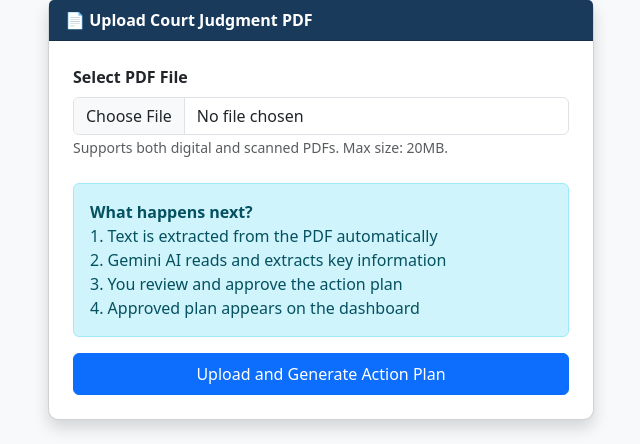
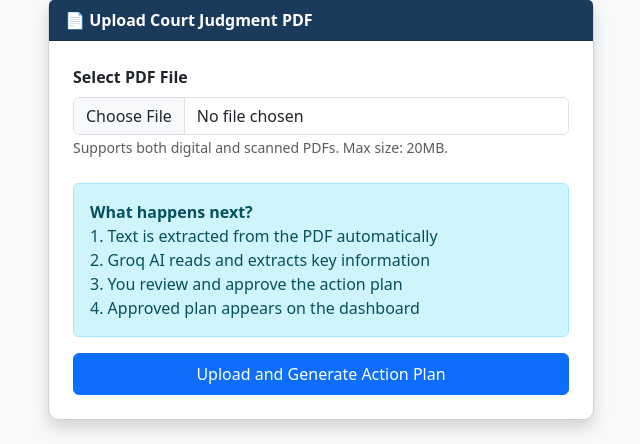
Before and after one commit to Rashi111222/Nyayasetu, a Django app: page /upload/ in a window 1280 px wide. Shown: the part 81-525 px from the top of the page, without its empty margins (319-959 px from the left). Run offline with Django 5.2, Linux system fonts and the light colour scheme; a user stored in the database is signed in.

Commit message:
Updated minor changes

```diff
--- a/core/templates/core/upload.html
+++ b/core/templates/core/upload.html
@@ -17,7 +17,7 @@
                     <div class="alert alert-info">
                         <strong>What happens next?</strong><br>
                         1. Text is extracted from the PDF automatically<br>
-                        2. Gemini AI reads and extracts key information<br>
+                        2. Groq AI reads and extracts key information<br>
                         3. You review and approve the action plan<br>
                         4. Approved plan appears on the dashboard
                     </div>
--- a/core/utils/extractor.py
+++ b/core/utils/extractor.py
@@ -3,8 +3,6 @@ import fitz  # PyMuPDF
 import pytesseract
 from pdf2image import convert_from_path
 
-# If you are on Windows, uncomment the line below
-# pytesseract.pytesseract.tesseract_cmd = r'C:\Program Files\Tesseract-OCR\tesseract.exe'
 
 def extract_text_from_pdf(pdf_path):
     """
@@ -14,13 +12,12 @@ def extract_text_from_pdf(pdf_path):
     text = ""
 
     try:
-        # Try direct text extraction
+        #  direct text extraction
         doc = fitz.open(pdf_path)
         for page in doc:
             text += page.get_text()
         doc.close()
 
-        # If we got enough text, return it directly
         if len(text.strip()) > 200:
             print("Digital PDF detected. Text extracted directly.")
             return text.strip()
@@ -28,7 +25,6 @@ def extract_text_from_pdf(pdf_path):
     except Exception as e:
         print(f"Direct extraction failed: {e}")
 
-    # Not enough text means it is a scanned PDF — run OCR
     print("Scanned PDF detected. Running OCR...")
 
     try:
--- a/core/views.py
+++ b/core/views.py
@@ -4,7 +4,7 @@ from django.contrib.auth import authenticate, login, logout
 from django.contrib import messages
 from .models import Judgment, ActionPlan, OfficerReview
 from .utils.extractor import extract_text_from_pdf
-from .utils.gemini_service import extract_action_plan
+from .utils.groq_service import extract_action_plan
 
 
 def login_view(request):
```
Also changed, not shown: core/utils/groq_service.py (renamed from core/utils/gemini_service.py), 1 other file.
